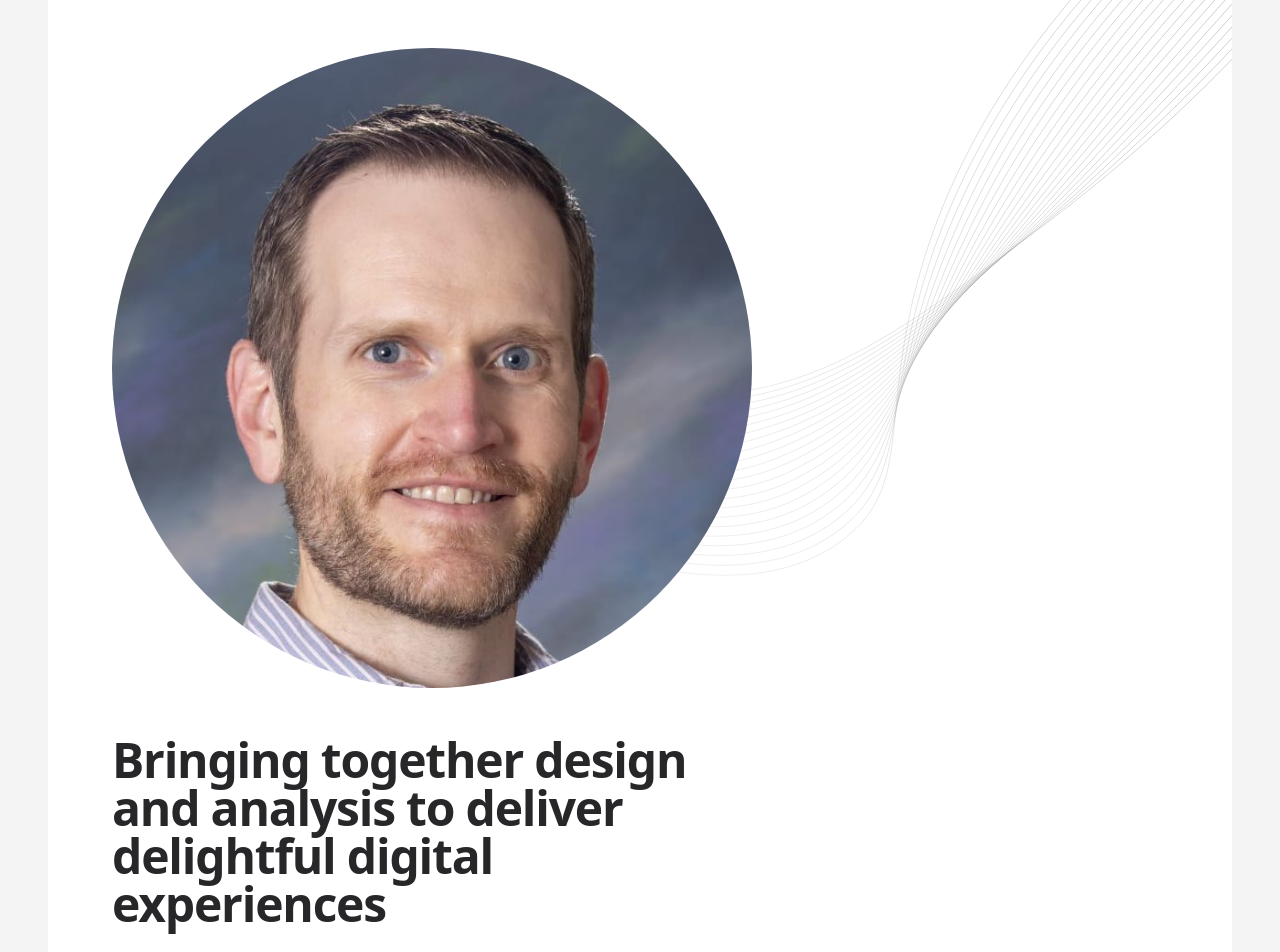
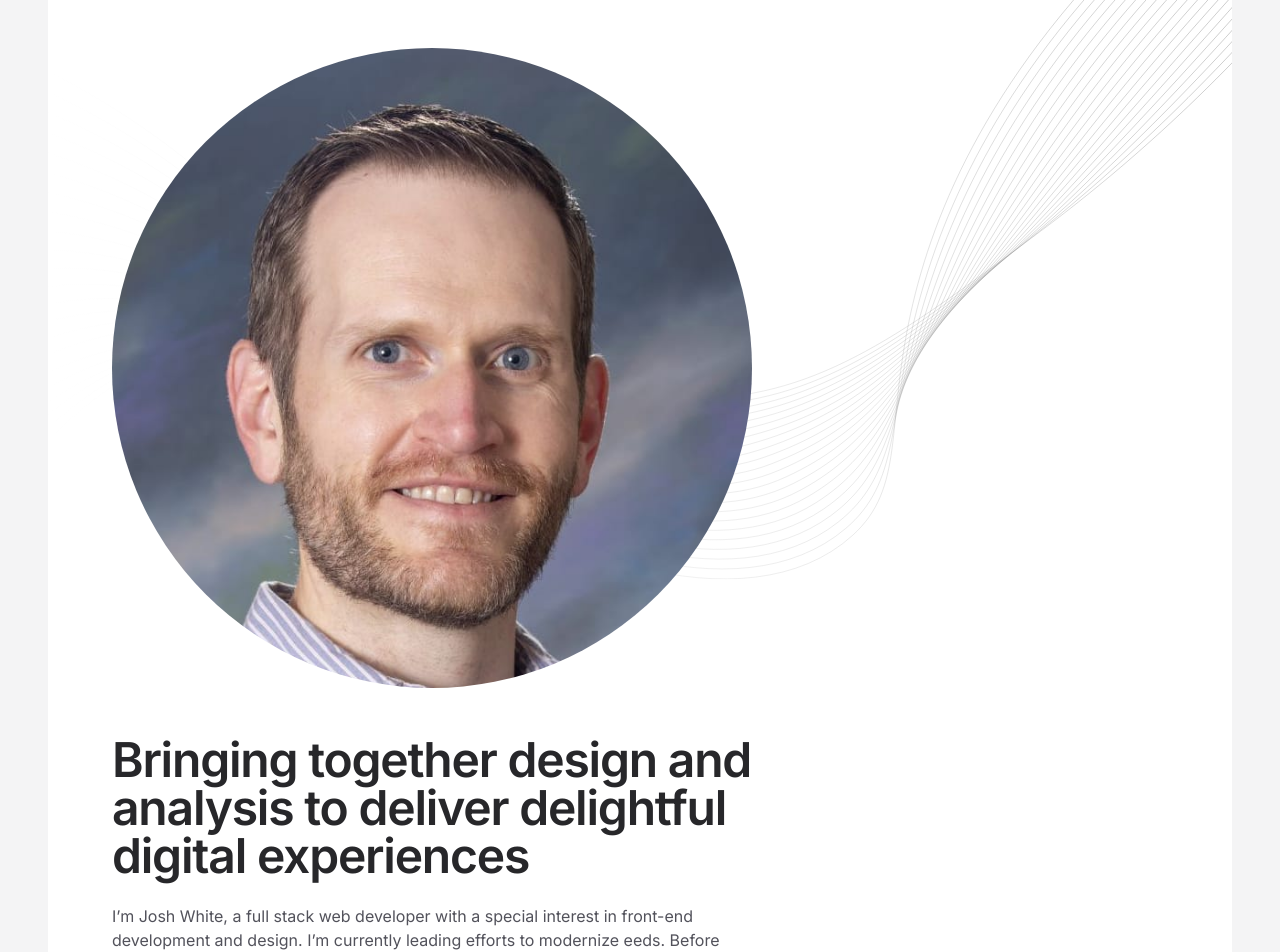
Before and after one commit to Josh865/josh-white, a Next.js app: page / in a window 1280 px wide. Shown: the top 952 px of the page. Built offline with nearby package versions, Linux system fonts and the light colour scheme.

Commit message:
Use Inter font

```diff
--- a/src/pages/_document.jsx
+++ b/src/pages/_document.jsx
@@ -14,7 +14,7 @@ export default function Document(props) {
         />
         <link
           rel="stylesheet"
-          href="https://fonts.googleapis.com/css2?family=Inter:wght@100..900&family=Lexend:wght@400;500&display=swap"
+          href="https://fonts.googleapis.com/css2?family=Inter:wght@100..900&display=swap"
         />
       </Head>
       <body className="flex h-full flex-col bg-zinc-100">
--- a/src/pages/index.jsx
+++ b/src/pages/index.jsx
@@ -196,7 +196,7 @@ export default function Home() {
                   className="h-16 w-16 rounded-full bg-zinc-100 object-cover"
                   priority
                 />
-                <h1 className="mt-12 text-3xl font-bold tracking-tight text-zinc-800 sm:text-5xl">
+                <h1 className="mt-12 text-3xl font-semibold tracking-tight text-zinc-800 sm:text-5xl">
                   Bringing together design and analysis to deliver delightful
                   digital experiences
                 </h1>
@@ -239,7 +239,6 @@ export default function Home() {
                     <div className="grid grid-cols-1 gap-8 py-12 md:grid-cols-[33%,1fr]">
                       <div className="flex flex-col">
                         <h3 className="text-lg font-medium tracking-tight text-zinc-800 sm:text-xl sm:font-bold">
-                          <div className="">
                           <a
                             href={project.href}
                             target="_blank"
@@ -256,7 +255,6 @@ export default function Home() {
                               aria-hidden="true"
                             />
                           </a>
-                          </div>
                         </h3>
                         <p className="order-first text-sm font-bold tracking-tight text-zinc-400">
                           {project.year}
--- a/tailwind.config.js
+++ b/tailwind.config.js
@@ -1,8 +1,14 @@
+const defaultTheme = require('tailwindcss/defaultTheme');
+
 /** @type {import('tailwindcss').Config} */
 module.exports = {
-  content: ["./src/**/*.{js,ts,jsx,tsx}"],
+  content: ['./src/**/*.{js,ts,jsx,tsx}'],
   theme: {
-    extend: {},
+    extend: {
+      fontFamily: {
+        sans: ['Inter', ...defaultTheme.fontFamily.sans],
+      },
+    },
   },
   plugins: [],
 };
```
Lines whose indentation alone changed are shown as unchanged.
